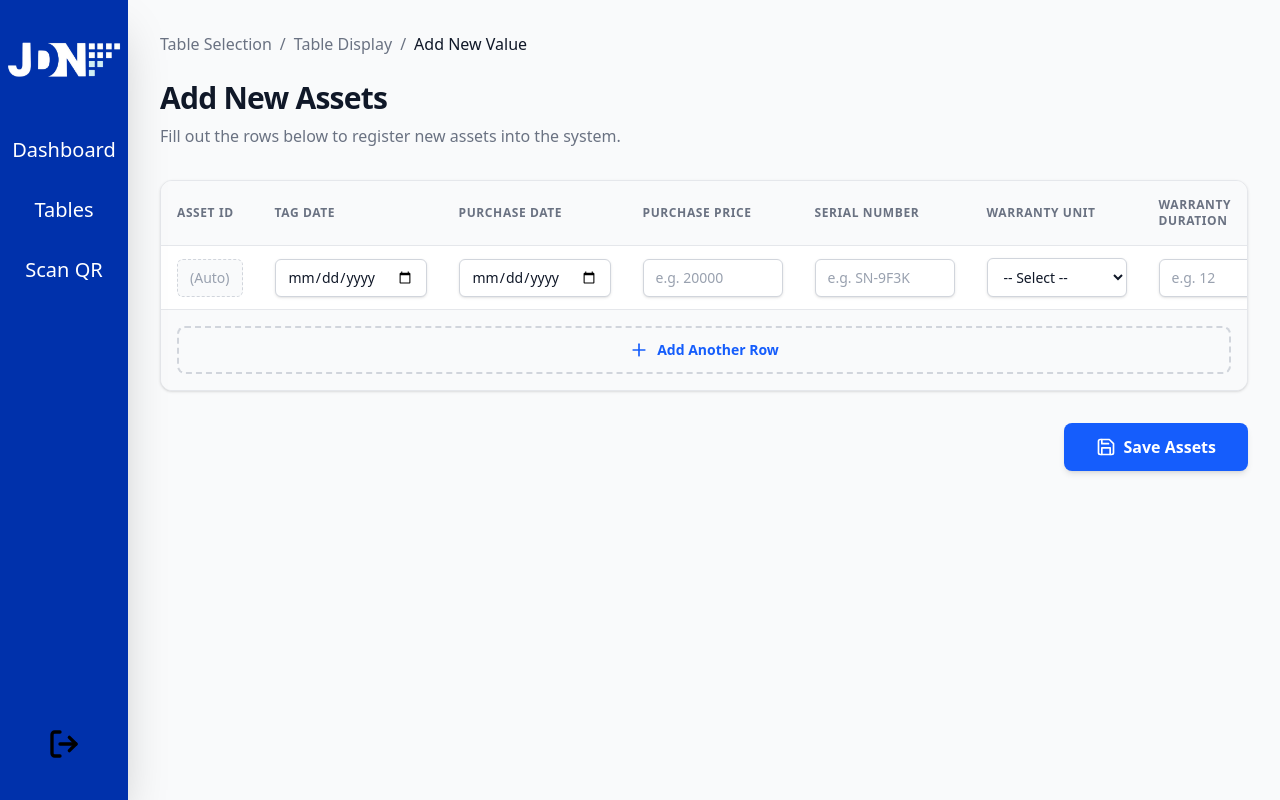
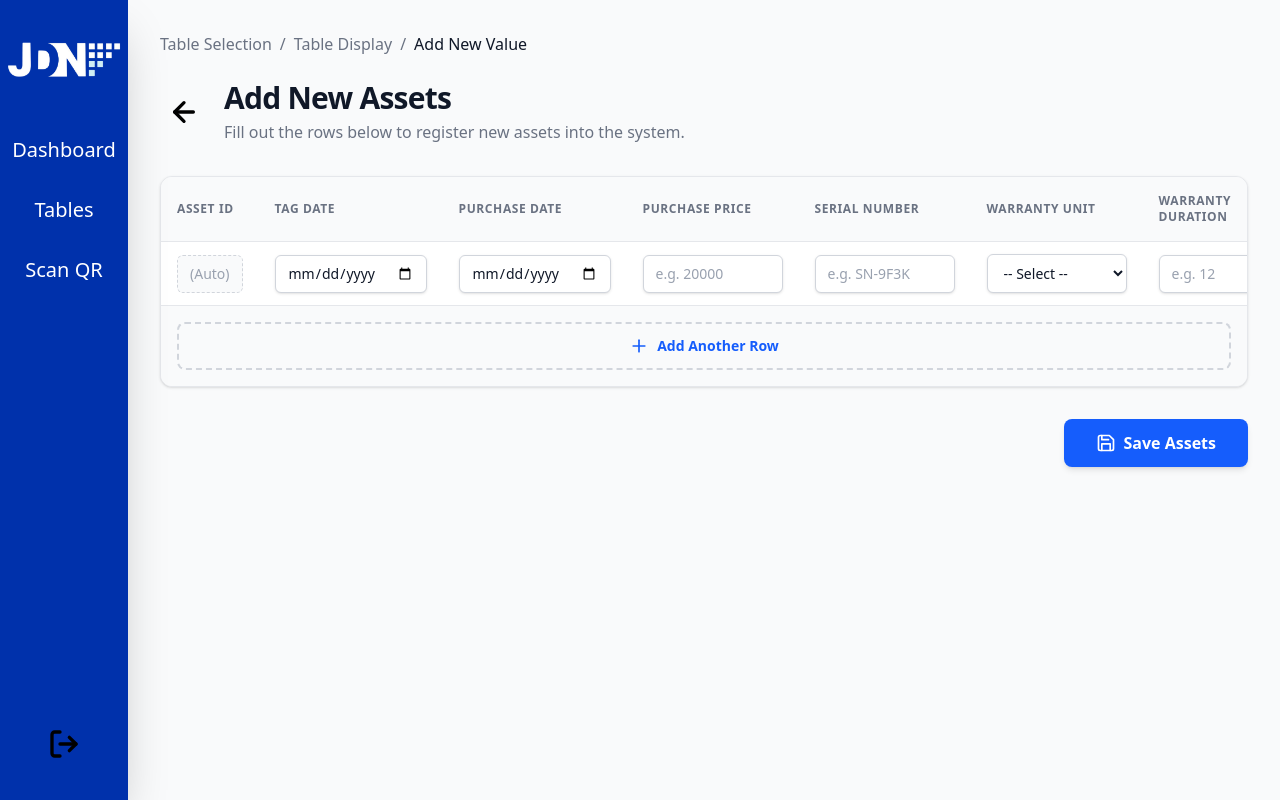
Before and after one commit to GuilianiHatsu1k1314/AssetTaggerFrontEnd, a React (Vite) app: page /AddValue in a window 1280 px wide. Built offline with nearby package versions, Linux system fonts and the light colour scheme.

Commit message:
Added a back button on the AddValue page

```diff
--- a/src/routes/AddValue.tsx
+++ b/src/routes/AddValue.tsx
@@ -132,14 +132,37 @@ function AddAssetPage() {
           <span className="text-gray-900">Add New Value</span>
         </div>
 
-        {/* Page Title */}
-        <div className="mb-8">
-          <h1 className="text-3xl font-bold tracking-tight text-gray-900">
-            Add New Assets
-          </h1>
-          <p className="mt-2 text-gray-500">
-            Fill out the rows below to register new assets into the system.
-          </p>
+        {/* Header Section with Back Button */}
+        <div className="mb-8 flex items-center gap-4">
+          <button
+            className="flex items-center justify-center rounded-full p-2 transition-colors hover:bg-gray-200 focus:ring-2 focus:ring-blue-500 focus:outline-none"
+            onClick={() => {
+              window.history.back();
+            }}
+          >
+            <svg
+              className="md:h-8 md:w-8"
+              fill="none"
+              height="28"
+              stroke="currentColor"
+              strokeLinecap="round"
+              strokeLinejoin="round"
+              strokeWidth="2.5"
+              viewBox="0 0 24 24"
+              width="28"
+            >
+              <line x1="19" x2="5" y1="12" y2="12"></line>
+              <polyline points="12 19 5 12 12 5"></polyline>
+            </svg>
+          </button>
+          <div>
+            <h1 className="text-3xl font-bold tracking-tight text-gray-900">
+              Add New Assets
+            </h1>
+            <p className="mt-1 text-sm text-gray-500 md:text-base">
+              Fill out the rows below to register new assets into the system.
+            </p>
+          </div>
         </div>
 
         {/* Dynamic Input Table Card */}
```
